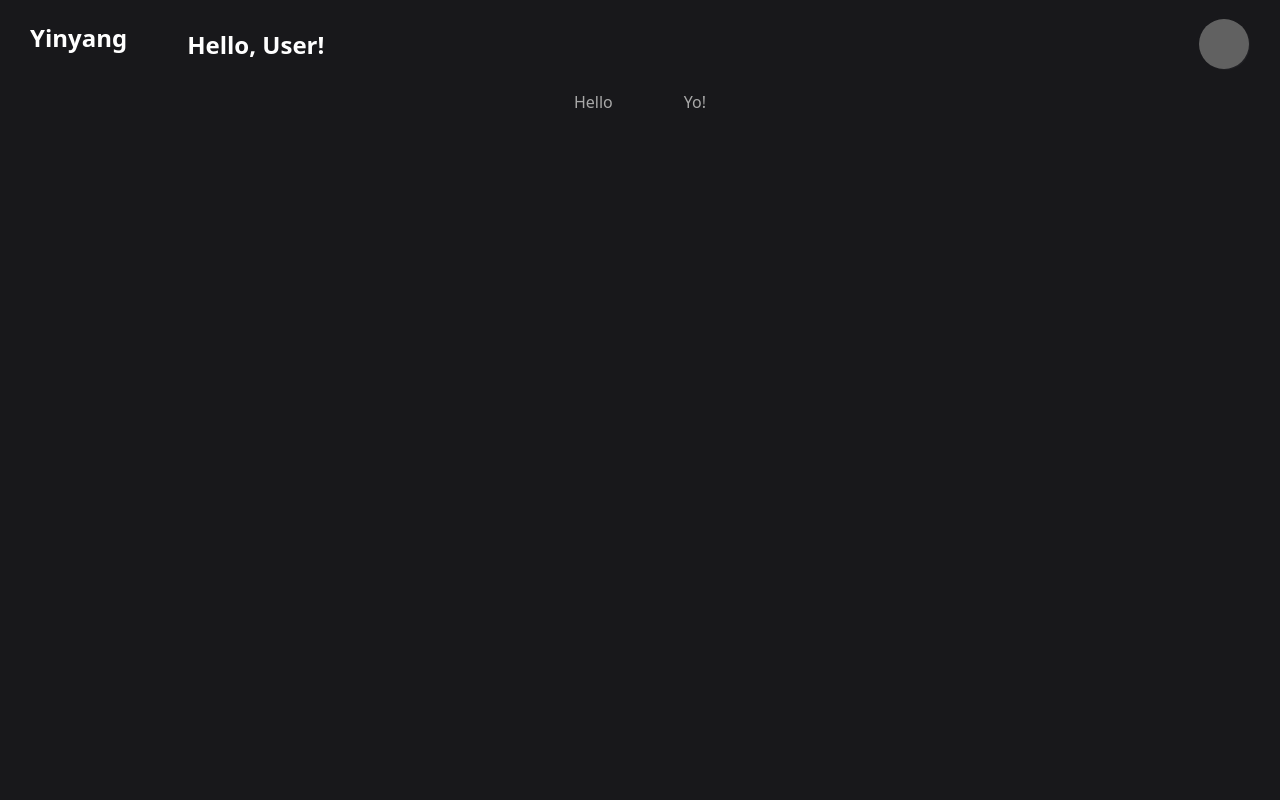
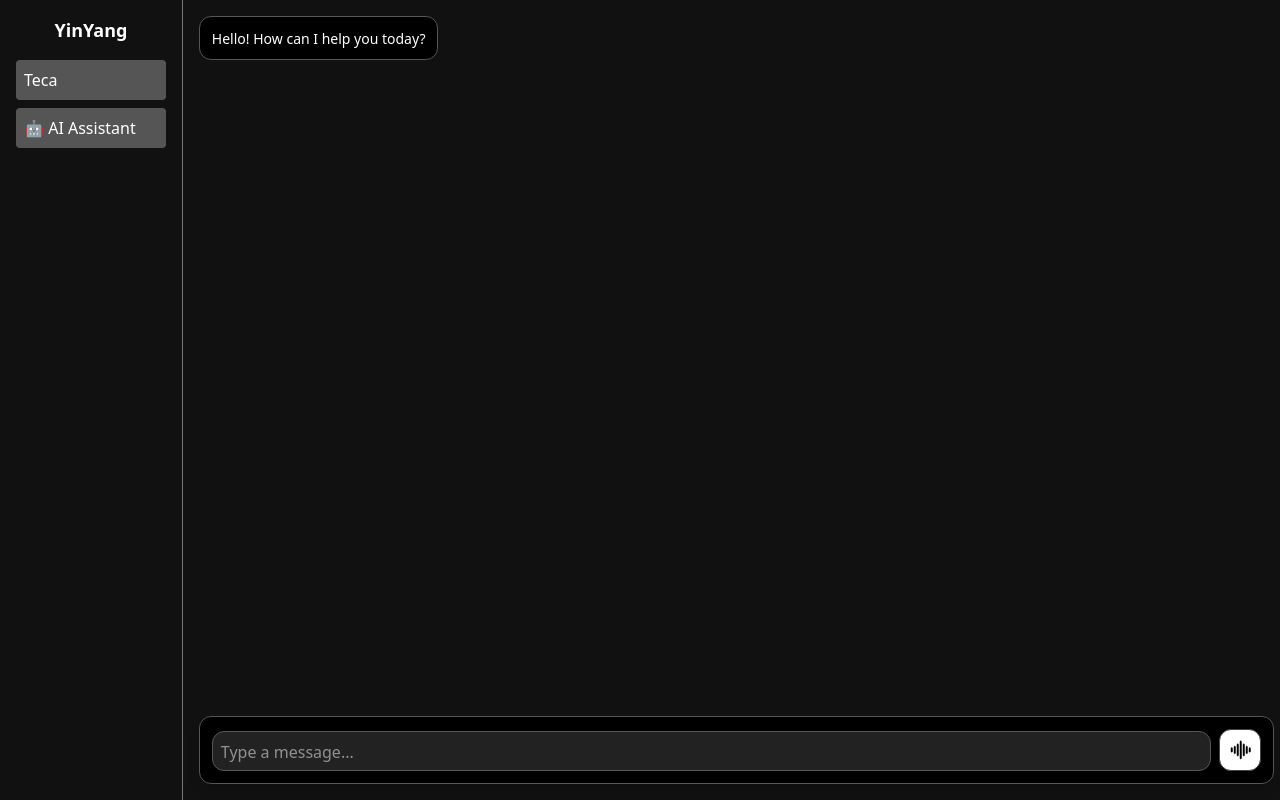
Before and after one commit to samirertt/yinyang, a React (Vite) app in the folder Frontend/: page / in a window 1280 px wide. Built offline with nearby package versions, Linux system fonts and the light colour scheme; grey boxes are pictures that could not be loaded.

Commit message:
Update App.tsx

```diff
--- a/Frontend/src/App.tsx
+++ b/Frontend/src/App.tsx
@@ -1,13 +1,17 @@
 import './App.css'
 import AdminDashboard from './pages/AdminDashboard'
+import Chat from './pages/Chat'
 
 function App() {
-
-  return (
+  return(
+    <Chat/>
+  )
+  /*return (
     <>
 	    <AdminDashboard/>
+      <Chat/>
     </>
-  )
+  )*/
 }
 
 export default App
```
